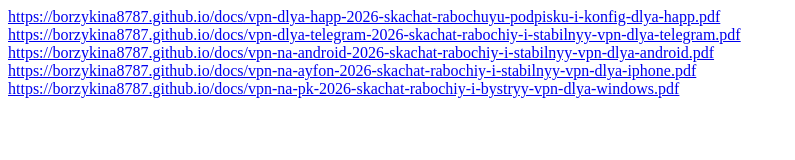
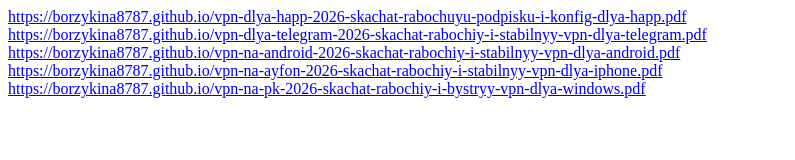
Before and after one commit to borzykina8787/docs, a plain HTML site: page index.html in a window 1280 px wide. Shown: the whole page, without its empty margins (0-795 px from the left). Drawn offline with Linux system fonts and the light colour scheme.

Commit message:
Update index.html

```diff
--- a/index.html
+++ b/index.html
@@ -1,6 +1,6 @@
 
-<a href="https://borzykina8787.github.io/docs/vpn-dlya-happ-2026-skachat-rabochuyu-podpisku-i-konfig-dlya-happ.pdf">https://borzykina8787.github.io/docs/vpn-dlya-happ-2026-skachat-rabochuyu-podpisku-i-konfig-dlya-happ.pdf</a> <br>
-<a href="https://borzykina8787.github.io/docs/vpn-dlya-telegram-2026-skachat-rabochiy-i-stabilnyy-vpn-dlya-telegram.pdf">https://borzykina8787.github.io/docs/vpn-dlya-telegram-2026-skachat-rabochiy-i-stabilnyy-vpn-dlya-telegram.pdf</a><br>
-<a href="https://borzykina8787.github.io/docs/vpn-na-android-2026-skachat-rabochiy-i-stabilnyy-vpn-dlya-android.pdf">https://borzykina8787.github.io/docs/vpn-na-android-2026-skachat-rabochiy-i-stabilnyy-vpn-dlya-android.pdf</a><br>
-<a href="https://borzykina8787.github.io/docs/vpn-na-ayfon-2026-skachat-rabochiy-i-stabilnyy-vpn-dlya-iphone.pdf">https://borzykina8787.github.io/docs/vpn-na-ayfon-2026-skachat-rabochiy-i-stabilnyy-vpn-dlya-iphone.pdf</a><br>
-<a href="https://borzykina8787.github.io/docs/vpn-na-pk-2026-skachat-rabochiy-i-bystryy-vpn-dlya-windows.pdf">https://borzykina8787.github.io/docs/vpn-na-pk-2026-skachat-rabochiy-i-bystryy-vpn-dlya-windows.pdf</a><br>
+<a href="https://borzykina8787.github.io/vpn-dlya-happ-2026-skachat-rabochuyu-podpisku-i-konfig-dlya-happ.pdf">https://borzykina8787.github.io/vpn-dlya-happ-2026-skachat-rabochuyu-podpisku-i-konfig-dlya-happ.pdf</a> <br>
+<a href="https://borzykina8787.github.io/vpn-dlya-telegram-2026-skachat-rabochiy-i-stabilnyy-vpn-dlya-telegram.pdf">https://borzykina8787.github.io/vpn-dlya-telegram-2026-skachat-rabochiy-i-stabilnyy-vpn-dlya-telegram.pdf</a><br>
+<a href="https://borzykina8787.github.io/vpn-na-android-2026-skachat-rabochiy-i-stabilnyy-vpn-dlya-android.pdf">https://borzykina8787.github.io/vpn-na-android-2026-skachat-rabochiy-i-stabilnyy-vpn-dlya-android.pdf</a><br>
+<a href="https://borzykina8787.github.io/vpn-na-ayfon-2026-skachat-rabochiy-i-stabilnyy-vpn-dlya-iphone.pdf">https://borzykina8787.github.io/vpn-na-ayfon-2026-skachat-rabochiy-i-stabilnyy-vpn-dlya-iphone.pdf</a><br>
+<a href="https://borzykina8787.github.io/vpn-na-pk-2026-skachat-rabochiy-i-bystryy-vpn-dlya-windows.pdf">https://borzykina8787.github.io/vpn-na-pk-2026-skachat-rabochiy-i-bystryy-vpn-dlya-windows.pdf</a><br>
```
